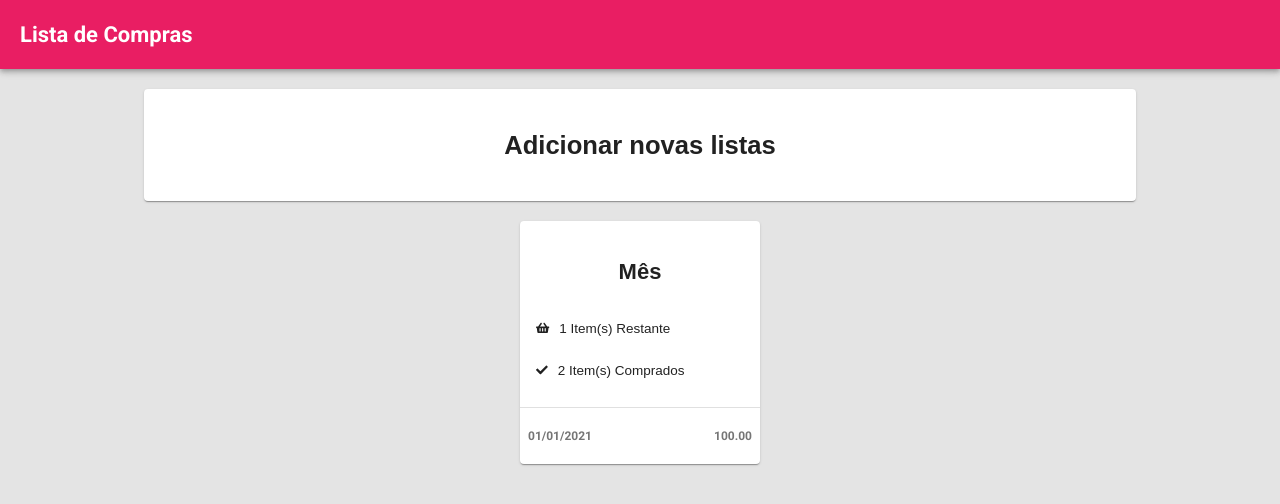
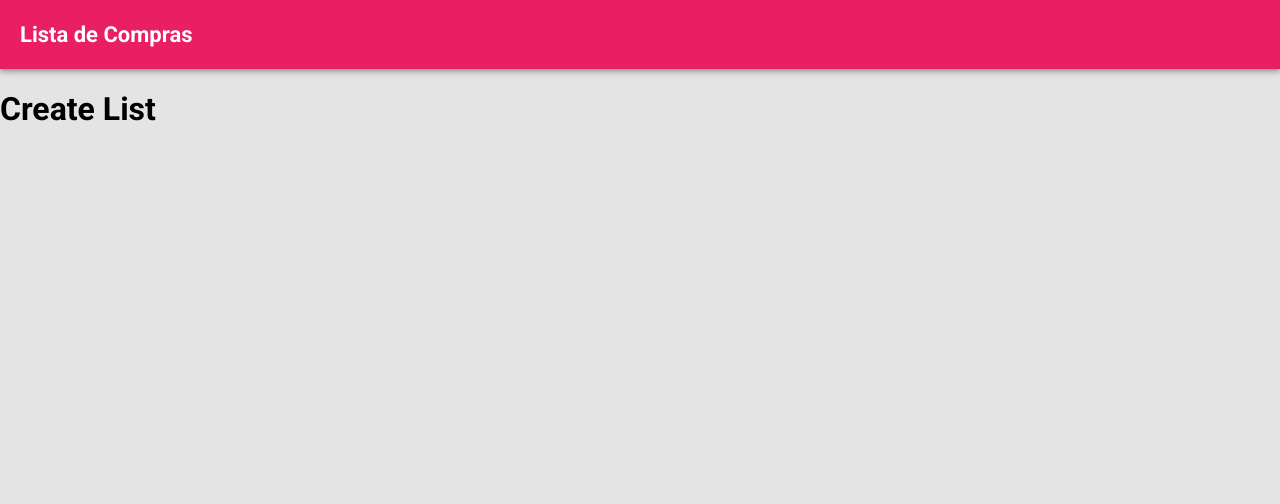
Before and after one commit to assoares383/shopping-list, a React (Create React App) app: page /lista in a window 1280 px wide. Shown: the top 504 px of the page. Built offline with nearby package versions, Linux system fonts and the light colour scheme.

Commit message:
route building

```diff
--- a/package.json
+++ b/package.json
@@ -12,6 +12,7 @@
     "@testing-library/user-event": "^12.1.10",
     "react": "^17.0.1",
     "react-dom": "^17.0.1",
+    "react-router-dom": "^5.2.0",
     "react-scripts": "4.0.1",
     "web-vitals": "^0.2.4"
   },
--- a/src/App.js
+++ b/src/App.js
@@ -1,9 +1,10 @@
 import { createMuiTheme } from "@material-ui/core/styles";
 import { MuiThemeProvider } from "@material-ui/core/styles";
+import { BrowserRouter as Router, Route, Switch } from "react-router-dom";
 
 import Header from "./components/Header";
-
 import Home from "./pages/Home";
+import CreateList from "./components/CreateList";
 
 import "./App.css";
 
@@ -21,8 +22,15 @@ const theme = createMuiTheme({
 function App() {
   return (
     <MuiThemeProvider theme={theme}>
-      <Header />
-      <Home />
+      <Router>
+        <div>
+          <Header />
+          <Switch>
+            <Route exact path="/" component={Home} />
+            <Route path="/lista" component={CreateList} />
+          </Switch>
+        </div>
+      </Router>
     </MuiThemeProvider>
   );
 }
--- /dev/null
+++ b/src/components/CreateList/index.js
@@ -0,0 +1,9 @@
+const CreateList = () => {
+  return (
+    <>
+      <h1>Create List</h1>
+    </>
+  );
+};
+
+export default CreateList;
--- a/src/pages/Home/ListCardItem/index.js
+++ b/src/pages/Home/ListCardItem/index.js
@@ -1,3 +1,4 @@
+import PropTypes from "prop-types";
 import { FontAwesomeIcon } from "@fortawesome/react-fontawesome";
 
 const ListCardItem = (props) => {
@@ -11,4 +12,9 @@ const ListCardItem = (props) => {
   );
 };
 
+ListCardItem.propTypes = {
+  icon: PropTypes.object.isRequired,
+  text: PropTypes.object.isRequired,
+};
+
 export default ListCardItem;
```
Also changed, not shown: src/components/CustomCard/index.js (+7 -0 lines), 2 other files (tests, documents, lock files or other folders).
